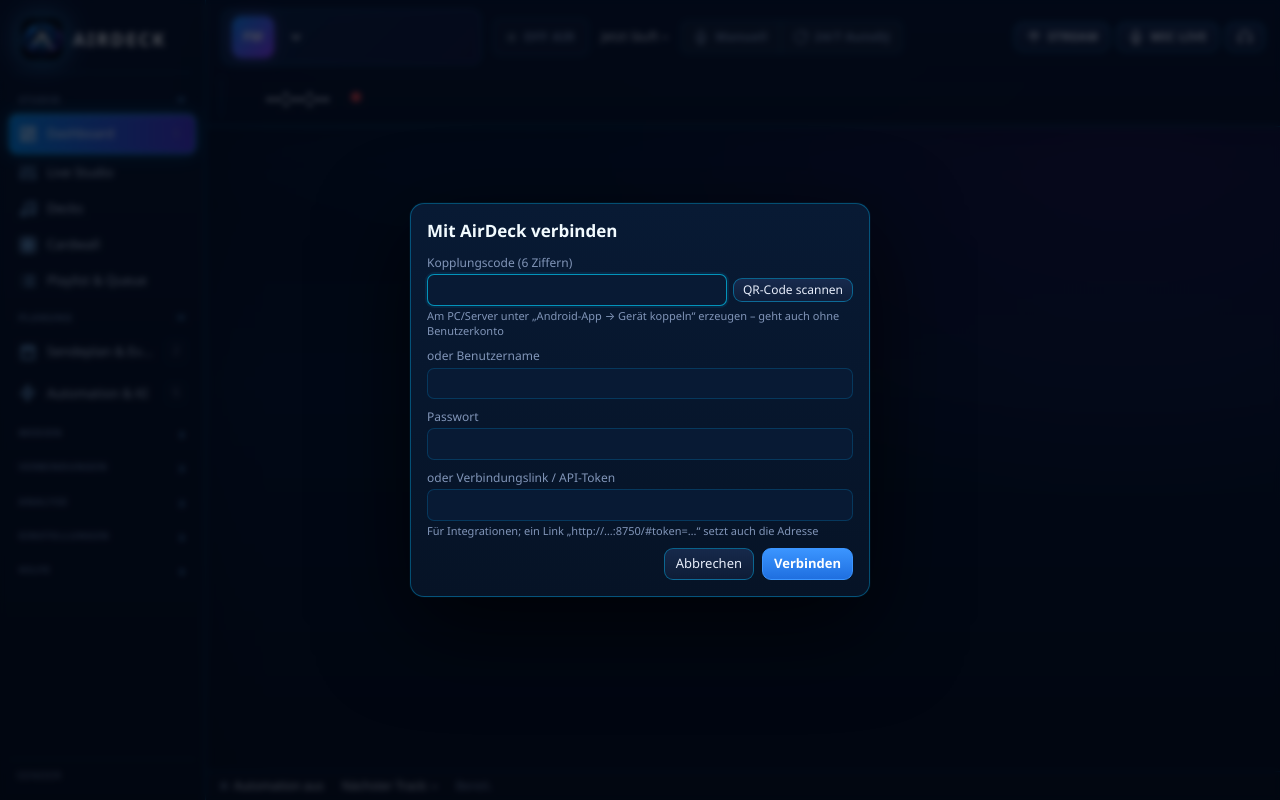
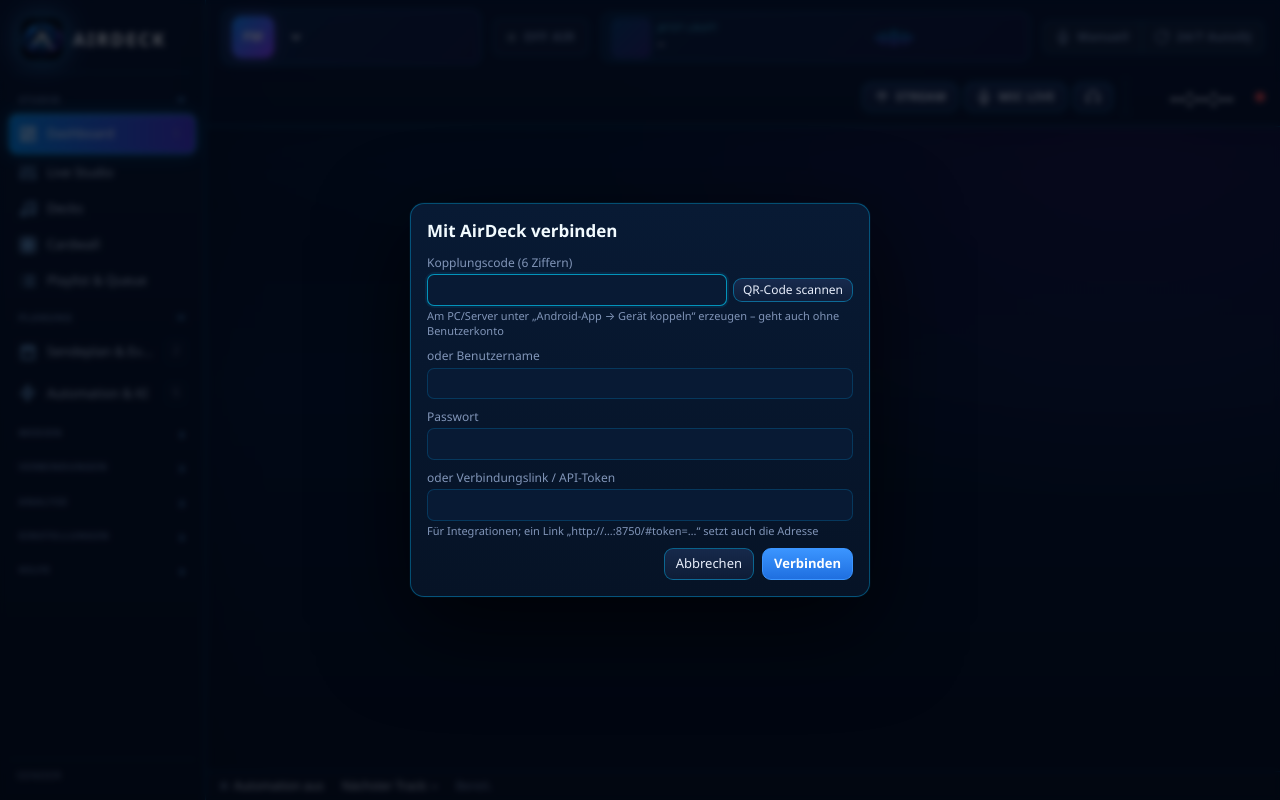
Before and after one commit to ricorewioriginal-collab/anmacha_control, a website with bundled scripts: page studio/index.html in a window 1280 px wide. Built offline with nearby package versions, Linux system fonts and the light colour scheme.

Commit message:
Topbar: Now-Playing im AirDeck-Referenzstil gestalten

```diff
--- a/studio/styles.css
+++ b/studio/styles.css
@@ -1398,3 +1398,88 @@
   .studio-schedule-hours span:nth-child(even) { display:none; }
   .studio-schedule .panel-head { flex-wrap: wrap; }
 }
+
+
+/* Topbar nach Referenz: Sender · On Air · Now Playing · Uhr/System */
+.top-now {
+  flex: 1 1 420px;
+  min-width: 280px;
+  max-width: 560px;
+  height: 50px;
+  display: grid;
+  grid-template-columns: 40px minmax(0,1fr) 110px auto;
+  align-items: center;
+  gap: 9px;
+  padding: 5px 9px;
+  border: 1px solid rgba(0, 185, 255, .28);
+  border-radius: 9px;
+  background: linear-gradient(135deg, rgba(7,28,56,.9), rgba(14,16,51,.88));
+  overflow: hidden;
+}
+.top-now-cover {
+  width: 40px;
+  height: 40px;
+  border-radius: 7px;
+  background: linear-gradient(135deg, rgba(0,149,255,.24), rgba(140,50,255,.24));
+  background-size: cover;
+  background-position: center;
+  box-shadow: 0 0 12px rgba(0,168,255,.12);
+}
+.top-now-copy {
+  min-width: 0;
+  display: flex;
+  flex-direction: column;
+  gap: 1px;
+}
+.top-now-copy > span {
+  color: #4ddfff;
+  font-size: 9px;
+  text-transform: uppercase;
+  letter-spacing: .08em;
+}
+.top-now-copy strong,
+.top-now-copy small {
+  overflow: hidden;
+  white-space: nowrap;
+  text-overflow: ellipsis;
+}
+.top-now-copy strong { font-size: 13px; color: #f2f8ff; }
+.top-now-copy small { color: #9eb2ce; font-size: 10px; }
+.top-now-wave {
+  height: 28px;
+  display: flex;
+  align-items: center;
+  justify-content: center;
+  gap: 3px;
+}
+.top-now-wave i {
+  width: 3px;
+  border-radius: 999px;
+  background: linear-gradient(180deg,#00e5ff,#2478ff 52%,#a63dff);
+  box-shadow: 0 0 6px rgba(0,206,255,.32);
+  animation: topwave 1.2s ease-in-out infinite alternate;
+}
+.top-now-wave i:nth-child(1), .top-now-wave i:nth-child(10) { height: 8px; }
+.top-now-wave i:nth-child(2), .top-now-wave i:nth-child(9) { height: 15px; animation-delay:.1s; }
+.top-now-wave i:nth-child(3), .top-now-wave i:nth-child(8) { height: 23px; animation-delay:.2s; }
+.top-now-wave i:nth-child(4), .top-now-wave i:nth-child(7) { height: 13px; animation-delay:.3s; }
+.top-now-wave i:nth-child(5), .top-now-wave i:nth-child(6) { height: 26px; animation-delay:.4s; }
+@keyframes topwave { from { transform:scaleY(.62); opacity:.65 } to { transform:scaleY(1); opacity:1 } }
+.top-now-time {
+  min-width: 82px;
+  color: #9eb4d2;
+  font-size: 10px;
+  text-align: right;
+  font-variant-numeric: tabular-nums;
+}
+@media (max-width: 1320px) {
+  .top-now { grid-template-columns: 38px minmax(0,1fr) 70px auto; }
+  .top-now-wave { gap:2px; }
+  .top-now-wave i { width:2px; }
+}
+@media (max-width: 1080px) {
+  .top-now { order: 8; flex-basis: 100%; max-width:none; width:100%; }
+}
+@media (max-width: 620px) {
+  .top-now { display:none; }
+}
```
